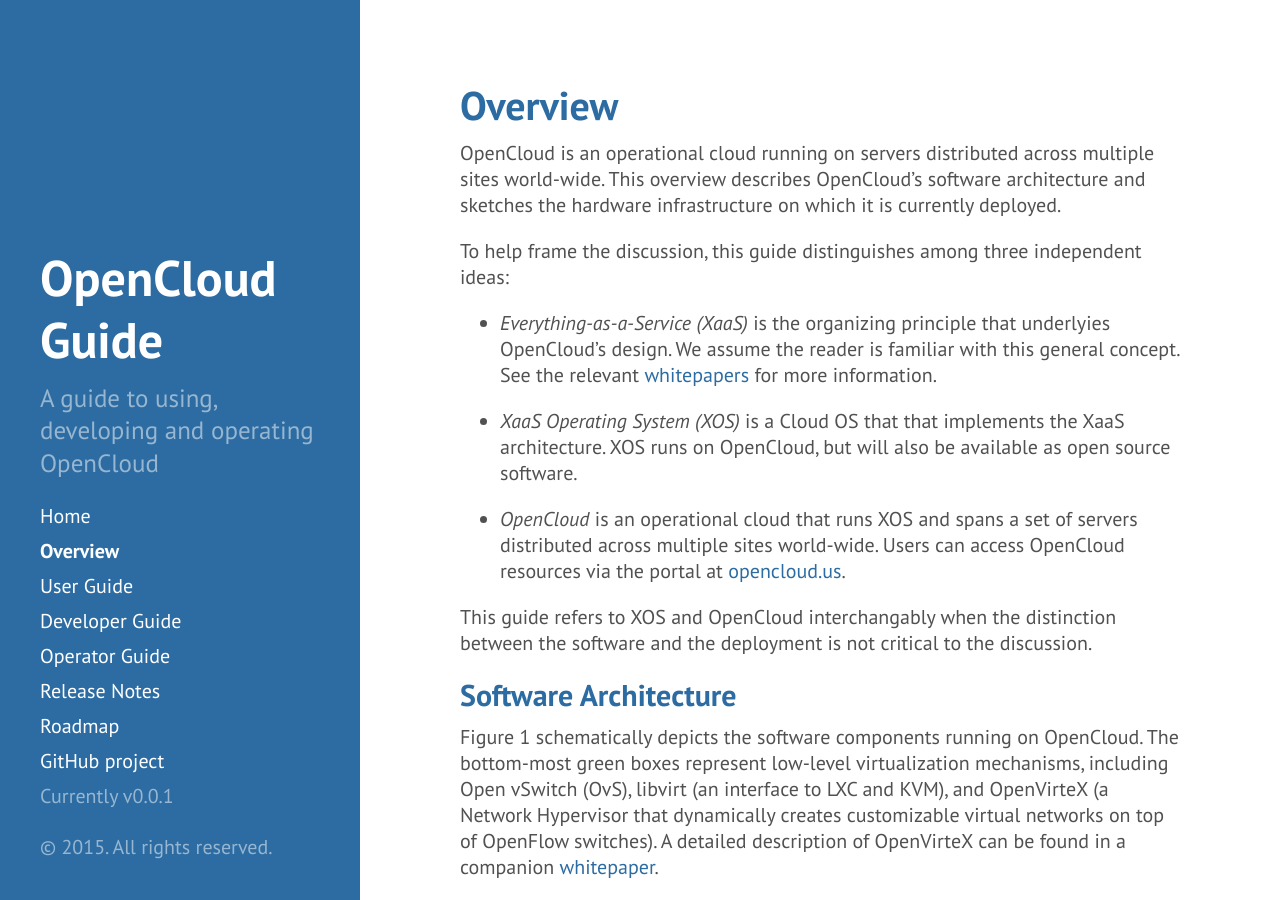
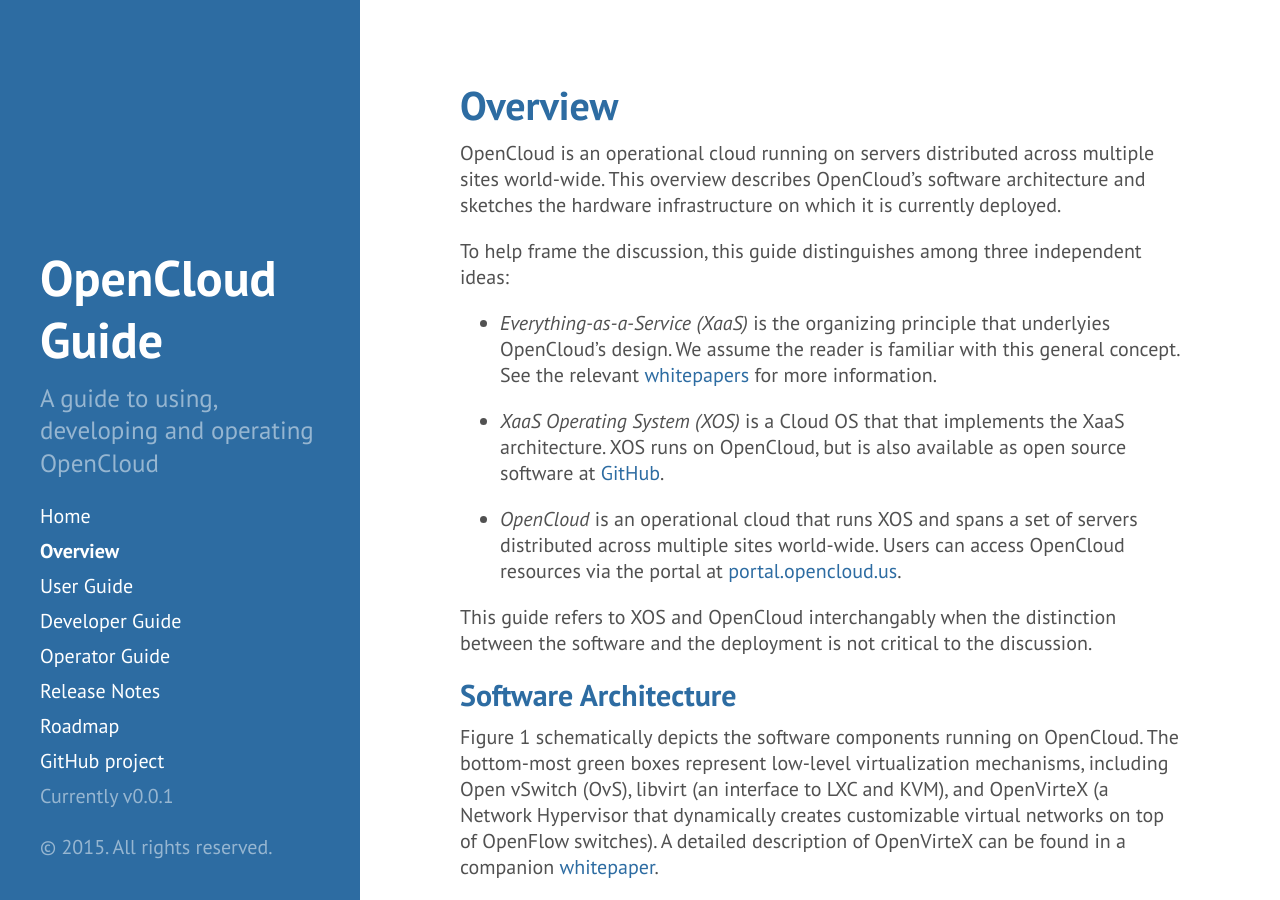
Before and after one commit to open-cloud/open-cloud.github.io.old, a Jekyll site: the page built from 0_overview.md, in a window 1280 px wide and 900 px high. Built offline with Jekyll 4.4.1, drawn with Linux system fonts in a browser that asks for light colours; Markdown is read by kramdown in place of the engine named in the settings.

Commit message:
added portal & github links

```diff
--- a/0_overview.md
+++ b/0_overview.md
@@ -17,13 +17,13 @@
   [whitepapers](http://opencloud.us/whitepapers.html) for more information.
 
 * *XaaS Operating System (XOS)* is a Cloud OS that that implements the
-  XaaS architecture. XOS runs on OpenCloud, but will also be available
-  as open source software.
+  XaaS architecture. XOS runs on OpenCloud, but is also available as
+  open source software at [GitHub](http://github.com/open-cloud/xos).
 
 * *OpenCloud* is an operational cloud that runs XOS and spans a set of
   servers distributed across multiple sites world-wide. Users can
   access OpenCloud resources via the portal at
-  [opencloud.us](http://opencloud.us).
+  [portal.opencloud.us](http://portal.opencloud.us).
 
 This guide refers to XOS and OpenCloud interchangably when the
 distinction between the software and the deployment is not critical to
```
Also changed, not shown: 1_user.md (+2 -2 lines).
